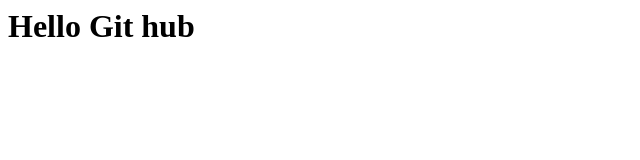
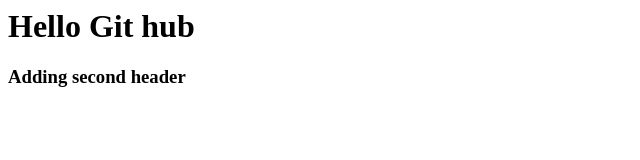
Before and after one commit to parmod25feb/gittest, a plain HTML site: page index.html in a window 1280 px wide. Shown: the whole page, without its empty margins (0-640 px from the left). Drawn offline with Linux system fonts and the light colour scheme.

Commit message:
added second header to the index file

```diff
--- a/index.html
+++ b/index.html
@@ -4,5 +4,6 @@
   </header>
   <body>
    <h1>Hello Git hub </h1>
+   <h3>Adding second header </h3>
   </body>
 </html>
```
